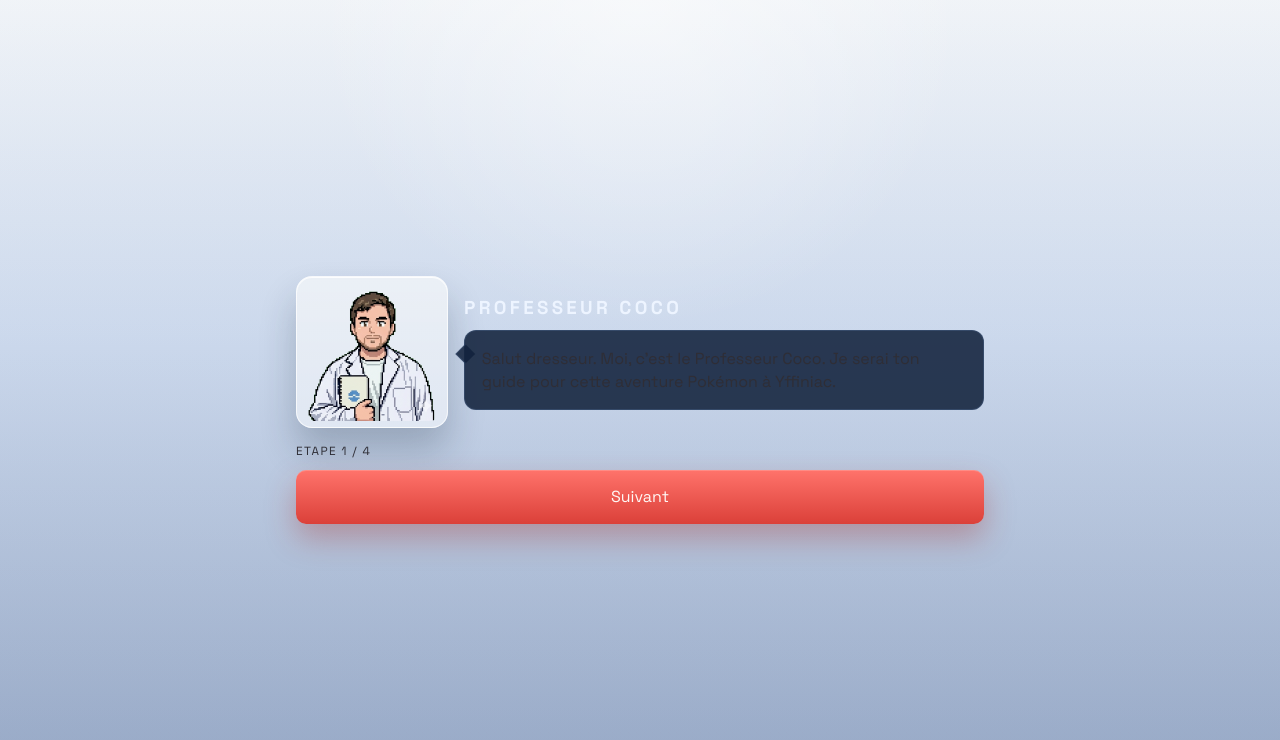
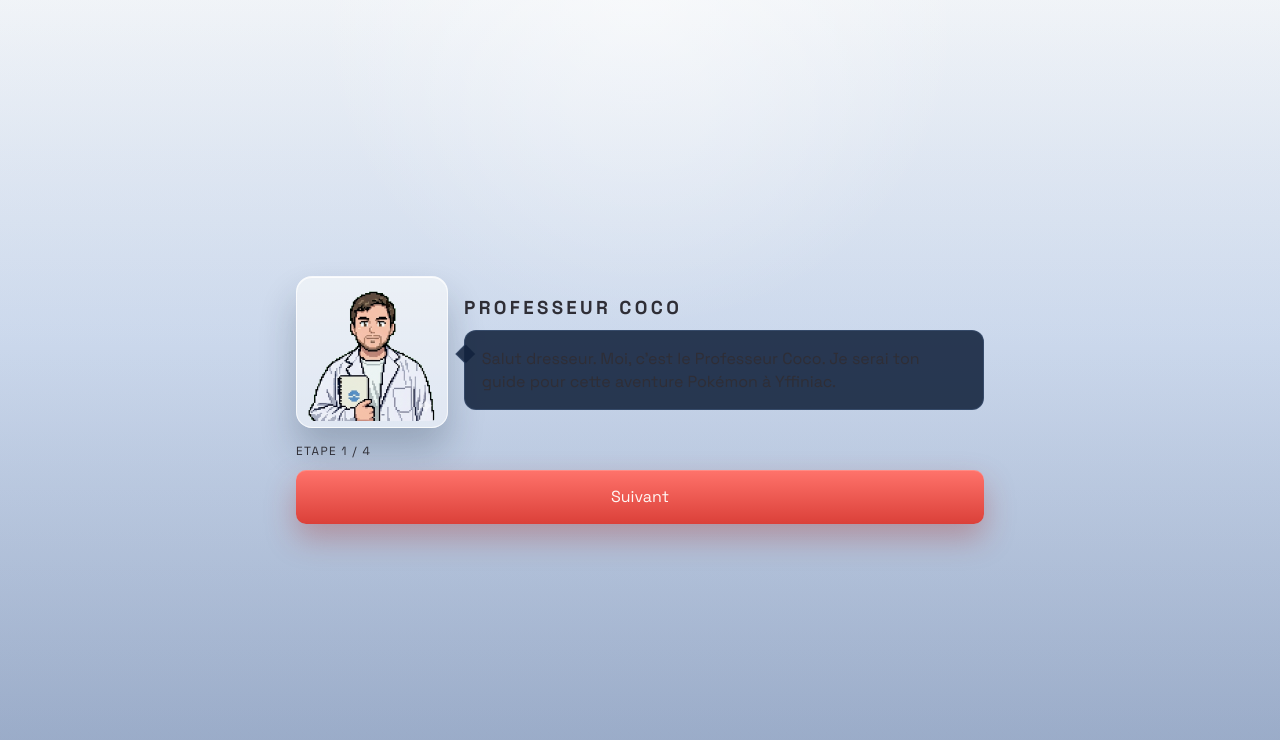
Before and after one commit to coeyn/yffiniac_poke_caching, a React (Vite) app: page / in a window 1280 px wide. Shown: the top 740 px of the page. Built offline with nearby package versions, Linux system fonts and the light colour scheme.

Commit message:
Set capture text color to white

```diff
--- a/src/styles.css
+++ b/src/styles.css
@@ -758,7 +758,7 @@ code {
 
 .capture-text {
   margin: 0;
-  color: var(--muted);
+  color: #ffffff;
   max-width: 36rem;
 }
 
@@ -882,6 +882,7 @@ code {
   margin: 0;
   text-transform: uppercase;
   letter-spacing: 0.18em;
+  color: #2f2e36;
 }
 
 .hero h1,
```
